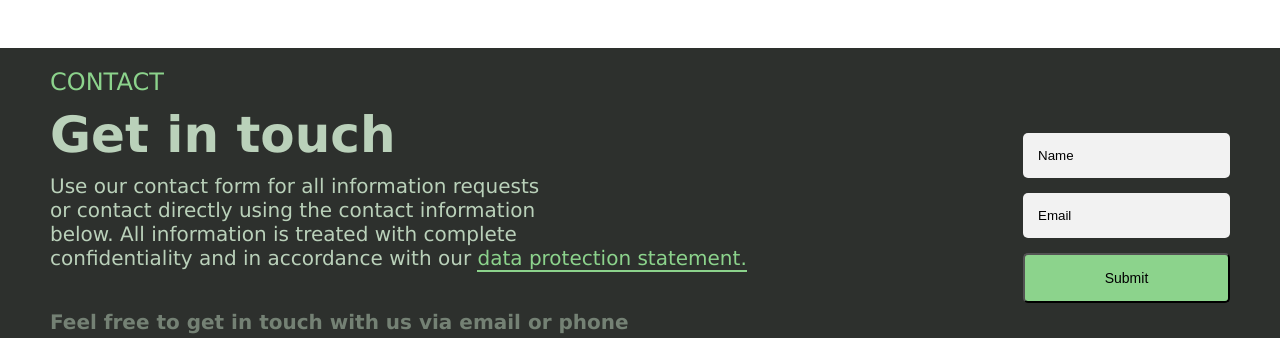
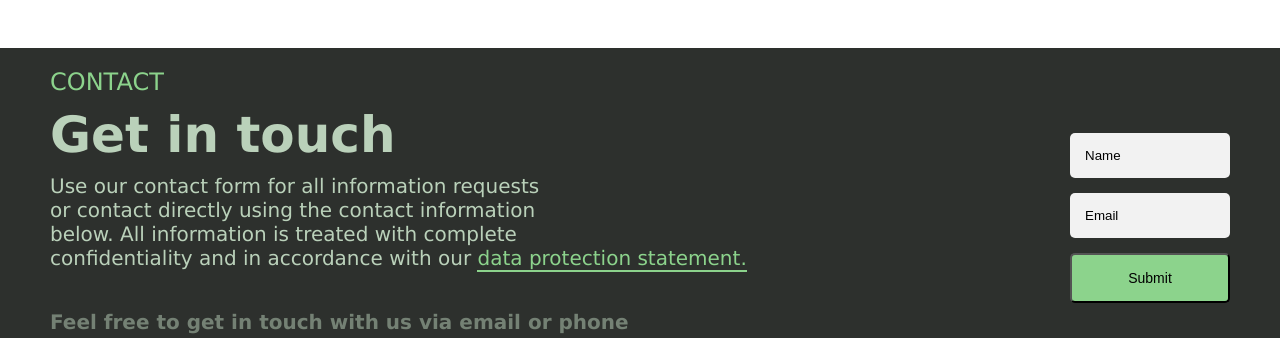
Before and after one commit to akanbiusman/neoVision, a plain HTML site: page index.html in a window 1280 px wide. Shown: the part 614-952 px from the top of the page. Drawn offline with Linux system fonts and the light colour scheme; a script that the page names is missing.

Commit message:
Update style.css

```diff
--- a/style.css
+++ b/style.css
@@ -179,11 +179,11 @@ ul>.getIn:hover {
     border-radius: 5px;
     padding: 15px;
     margin: 0 0 15px;
-    width: 100%;
+    width: 160px;
 }
 
 #form>.submit>input {
-    width: 100%;
+    width: 160px;
     padding: 15px;
     font-size: 14px;
     border-radius: 5px;
```
